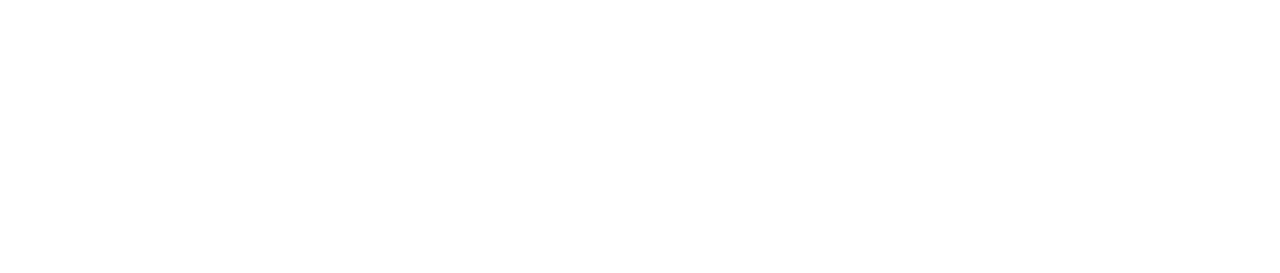
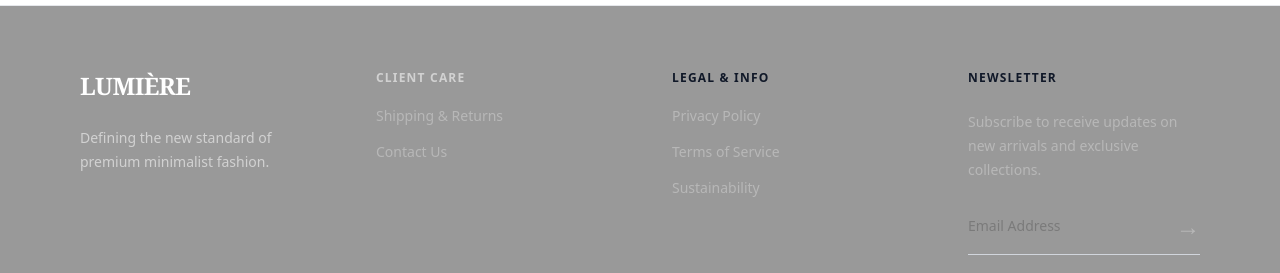
Before and after one commit to vinithdc-jpg/e-commerce, a Next.js app: page / in a window 1280 px wide. Shown: the part 2374-2647 px from the top of the page. Before the commit the page ends 2379 px from the top, so only its background shows below. Built offline with nearby package versions, Linux system fonts and the light colour scheme.

Commit message:
Footer work

```diff
--- a/app/page.tsx
+++ b/app/page.tsx
@@ -1,5 +1,6 @@
 import Archive from "@/components/Archive";
 import Collection from "@/components/Collection";
+import Footer from "@/components/Footer";
 import Hero from "@/components/Hero";
 import Slideshow from "@/components/Slideshow";
 
@@ -13,6 +14,7 @@
       <Slideshow />
       <Collection />
       <Archive />
+      <Footer />
     </>
   );
 };
--- a/components/Footer.tsx
+++ b/components/Footer.tsx
@@ -1,26 +1,100 @@
 const Footer = () => {
   return (
-    <footer className="border-t border-gray-200 bg-white px-6 py-16 md:px-12 lg:px-14">
-      <div className="mx-auto grid max-w-7xl grid-cols-1 gap-12 md:grid-cols-2 lg:grid-cols-4">
-
+    <footer className="border-t border-gray-200 bg-black/40 px-8 py-16 md:px-14 lg:px-20">
+      <div className="mx-auto grid max-w-7xl grid-cols-1 gap-12 md:grid-cols-2 lg:grid-cols-4 lg:gap-16">
         {/* Brand */}
         <div>
-          <h2 className="font-serif text-2xl font-semibold tracking-tight text-gray-900">
+          <h2 className="font-serif text-2xl font-semibold tracking-tight text-white">
             LUMIÈRE
           </h2>
-
-          <p className="mt-5 max-w-xs text-sm leading-6 text-gray-500">
+          <p className="mt-6 max-w-xs text-sm leading-6 text-white/55">
             Defining the new standard of premium minimalist fashion.
           </p>
         </div>
 
         {/* Client Care */}
         <div>
-          <h3 className="text-xs font-semibold uppercase tracking-wider text-gray-900">
-            CLIENT CARE
+          <h3 className="text-xs font-semibold uppercase tracking-widest text-white/55">
+            Client Care
           </h3>
 
           <div className="mt-5 space-y-4">
             <a
               href="#"
-              className="block
+              className="block w-fit text-sm text-white/30 underline-offset-4 hover:text-white/50 hover:underline"
+            >
+              Shipping & Returns
+            </a>
+
+            <a
+              href="#"
+              className="block w-fit text-sm text-white/30 underline-offset-4 hover:text-gray-900 hover:underline"
+            >
+              Contact Us
+            </a>
+          </div>
+        </div>
+
+        {/* Legal */}
+        <div>
+          <h3 className="text-xs font-semibold uppercase tracking-widest text-gray-900">
+            Legal & Info
+          </h3>
+
+          <div className="mt-5 space-y-4">
+            <a
+              href="#"
+              className="block w-fit text-sm text-white/30 underline-offset-4 hover:text-gray-900 hover:underline"
+            >
+              Privacy Policy
+            </a>
+
+            <a
+              href="#"
+              className="block w-fit text-sm text-white/30 underline-offset-4 hover:text-gray-900 hover:underline"
+            >
+              Terms of Service
+            </a>
+
+            <a
+              href="#"
+              className="block w-fit text-sm text-white/30 underline-offset-4 hover:text-gray-900 hover:underline"
+            >
+              Sustainability
+            </a>
+          </div>
+        </div>
+
+        {/* Newsletter */}
+        <div>
+          <h3 className="text-xs font-semibold uppercase tracking-widest text-gray-900">
+            Newsletter
+          </h3>
+
+          <p className="mt-6 max-w-xs text-sm leading-6 text-white/30">
+            Subscribe to receive updates on new arrivals and exclusive
+            collections.
+          </p>
+
+          <div className="mt-7 flex items-center border-b border-gray-300 pb-3">
+            <input
+              type="email"
+              placeholder="Email Address"
+              className="w-full bg-transparent text-sm text-white/30 outline-none placeholder:text-black/20"
+            />
+
+            <button
+              type="button"
+              className="ml-3 text-2xl text-white/30 transition-transform duration-300 hover:translate-x-1"
+              aria-label="Subscribe"
+            >
+              →
+            </button>
+          </div>
+        </div>
+      </div>
+    </footer>
+  );
+};
+
+export default Footer;
```
